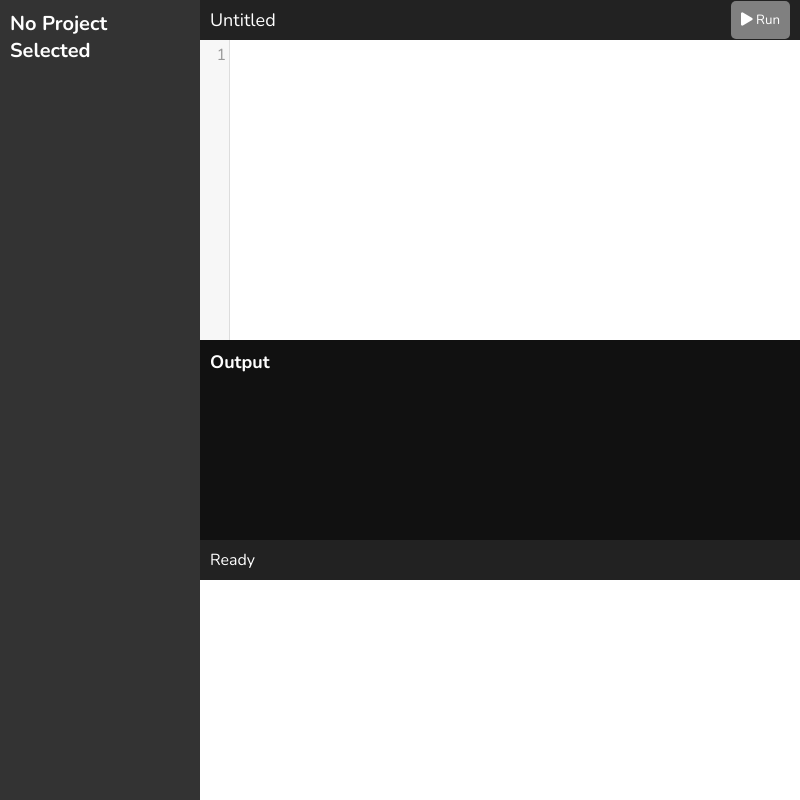
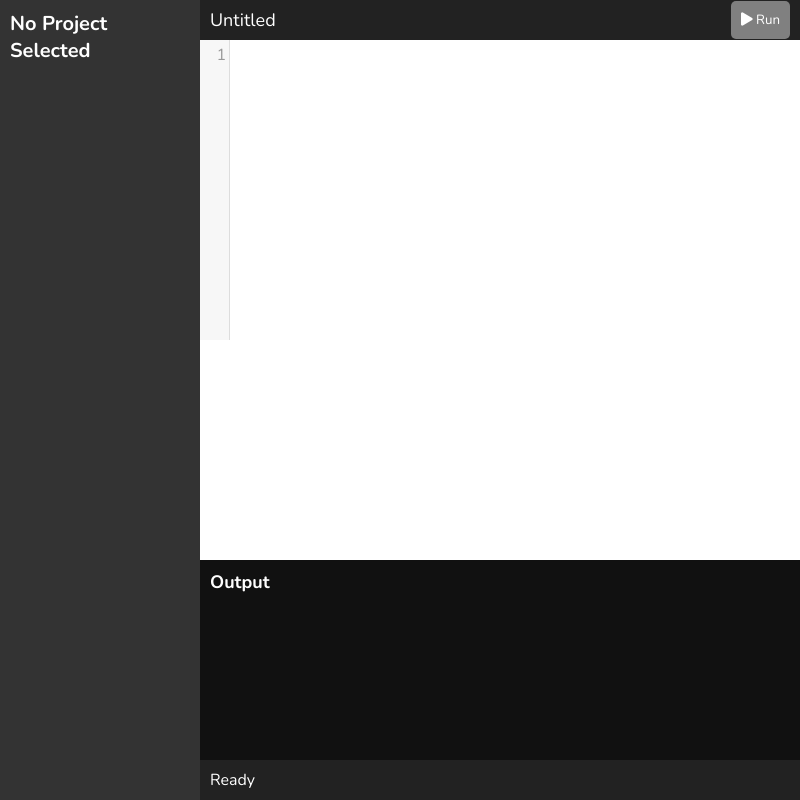
Before and after one commit to LyubomirT/prismblue, an Electron app: page index.html in a window 800 px wide. Drawn offline with nearby package versions, Linux system fonts and the light colour scheme; no server answers.

Commit message:
Add position and width properties to container, editor, and statusbar

```diff
--- a/style.css
+++ b/style.css
@@ -12,6 +12,7 @@
 #container {
   display: flex;
   height: 100vh;
+  position: relative; /* Add position: relative to the container */
 }
 
 #sidebar {
@@ -44,6 +45,7 @@
   width: 75%;
   display: flex;
   flex-direction: column;
+  position: relative; /* Add position: relative to the editor */
 }
 
 #topbar {
@@ -87,6 +89,9 @@
   color: white;
   overflow-y: auto;
   padding: 10px;
+  position: absolute;
+  bottom: 40px; /* Adjusted bottom value for statusbar */
+  width: 100%; /* Take up the full width */
 }
 
 #output h2 {
@@ -104,6 +109,9 @@
   display: flex;
   align-items: center;
   padding: 10px;
+  position: absolute;
+  bottom: 0; /* Stick to the bottom */
+  width: 100%; /* Take up the full width */
 }
 
 #status {
```
